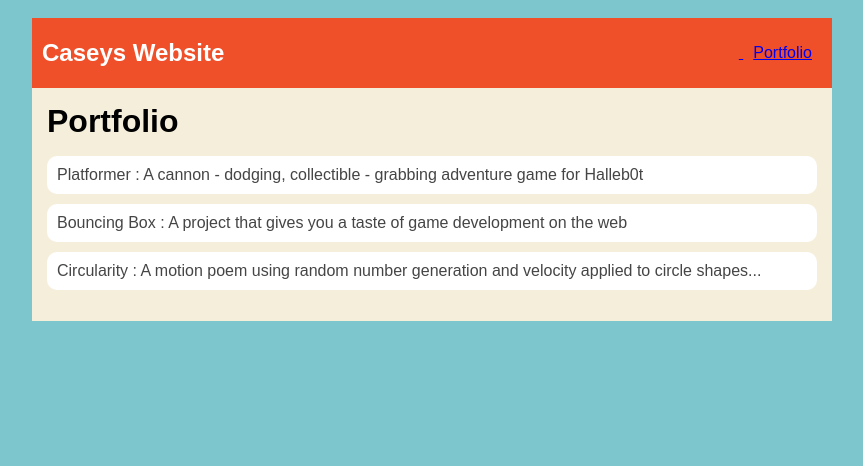
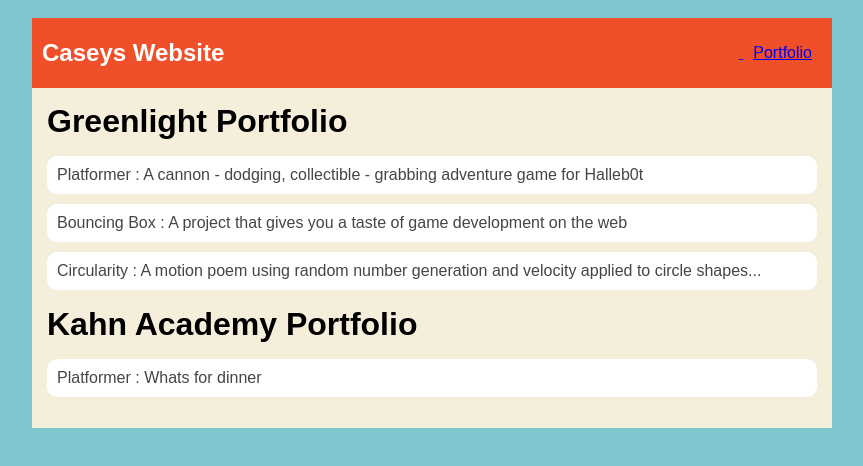
Before and after one commit to caseycarstens/caseycarstens.github.io, a plain HTML site: page portfolio.html in a window 1280 px wide. Shown: the whole page, without its empty margins (208-1071 px from the left). Drawn offline with Linux system fonts and the light colour scheme.

Commit message:
adding whats for dinner

```diff
--- a/portfolio.html
+++ b/portfolio.html
@@ -59,23 +59,23 @@
              color: black;
          }
 
-         #portfolio {
+         .portfolio {
              list-style-type: none;
              padding-left: 0;
          }
 
-         #portfolio li {
+         .portfolio li {
              background: #fff;
              padding: 10px;
              border-radius: 10px;
              margin-bottom: 10px;
          }
 
-         #portfolio li:hover {
+         .portfolio li:hover {
              background: #eee;
          }
 
-         #portfolio a {
+         .portfolio a {
              text-decoration: none;
              color: #454545;
          }
@@ -88,24 +88,26 @@
              <div id="all-contents">
             <nav>
                 <h1>Caseys Website</h1>
-            <ul id="nav-ul">
-                <li class="nav-li">
-                    <a href="index.html" Home </a>
-                </li>
-                <li class="nav-li">
-                    <a href="portfolio.html"> Portfolio </a>
-                </li>
+                <ul id="nav-ul">
+                <li class="nav-li"><a href="index.html" Home </a></li>
+                <li class="nav-li"><a href="portfolio.html"> Portfolio </a></li>
                 </ul>
                 </nav>
             </nav>
             <main>
                 <div class="content">
-                    <h1>Portfolio</h1>
-                    <ul id="portfolio">
+                    <h1>Greenlight Portfolio</h1>
+                    <ul class="portfolio">
                         <li><a href="projects/platformer/">Platformer : A cannon - dodging, collectible - grabbing adventure game for Halleb0t</a></li>
                         <li><a href="projects/bouncing-box/">Bouncing Box : A project that gives you a taste of game development on the web </a></li>
                         <li><a href="projects/circularity/">Circularity : A motion poem using random number generation and velocity applied to circle shapes...</a></li>
                     </ul>
+                    <h1>Kahn Academy Portfolio</h1>
+                    <ul class="portfolio">
+                        <li><a href="https://www.khanacademy.org/computer-programming/spin-off-of-project-whats-for-dinner/5675645307240448">Platformer : Whats for dinner</a></li>
+
+                    </ul>
+
                 </div>
             </main>
         </div>
```
